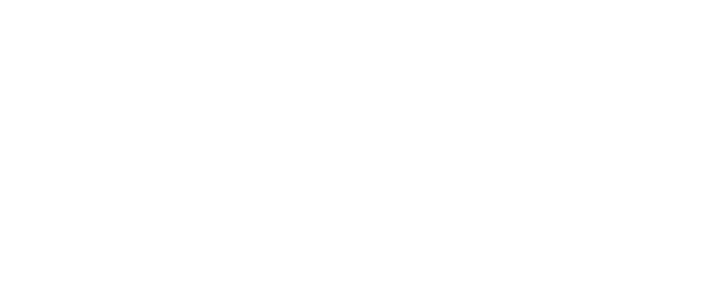
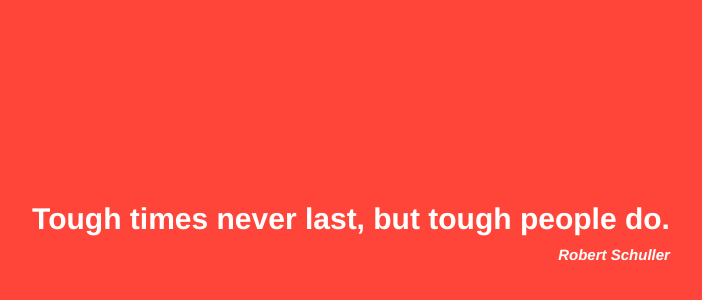
Before and after one commit to diegchav/mornq-react, a React (Create React App) app: page / in a window 1280 px wide. Shown: the part 168-468 px from the top of the page, without its empty margins (289-991 px from the left). Built offline with nearby package versions, Linux system fonts and the light colour scheme.

Commit message:
Create quote component with hardcoded initial data

```diff
--- a/src/App.js
+++ b/src/App.js
@@ -1,13 +1,25 @@
-import React from 'react';
+import React from 'react'
 
+import Color from './models/color';
+
+import Quote from './components/quote/quote.component';
+
+import AppContainer from './App.styles';
 import GlobalStyle from './global.styles';
 
-function App() {
-  return (
-    <React.Fragment>
-      <GlobalStyle />
-    </React.Fragment>
-  );
+class App extends React.Component {
+  state = {
+    background: Color.random()
+  }
+
+  render() {
+    return (
+      <AppContainer background={this.state.background}>
+        <GlobalStyle />
+        <Quote />
+      </AppContainer>
+    );
+  }
 }
 
 export default App;
--- /dev/null
+++ b/src/App.styles.js
@@ -0,0 +1,12 @@
+import styled from 'styled-components';
+
+const AppContainer = styled.div`
+  width: 100vw;
+  height: 100vh;
+  background: ${props => props.background};
+  display: flex;
+  align-items: center;
+  justify-content: center;
+`;
+
+export default AppContainer;
--- /dev/null
+++ b/src/components/quote/quote.component.js
@@ -0,0 +1,12 @@
+import React from 'react';
+
+import QuoteContainer from './quote.styles';
+
+const Quote = () => (
+    <QuoteContainer>
+        <h1 className="quote-text">Tough times never last, but tough people do.</h1>
+        <h4 className="quote-author">Robert Schuller</h4>
+    </QuoteContainer>
+);
+
+export default Quote;
--- /dev/null
+++ b/src/components/quote/quote.styles.js
@@ -0,0 +1,25 @@
+import styled from 'styled-components';
+
+const QuoteContainer = styled.div`
+    display: flex;
+    flex-direction: column;
+    color: white;
+    padding: 2rem;
+
+    .quote-text,
+    .quote-author {
+        margin: .5rem 0;
+    }
+
+    .quote-text {
+        font-size: 3rem;
+    }
+
+    .quote-author {
+        font-size: 1.5rem;
+        font-style: italic;
+        text-align: right;
+    }
+`;
+
+export default QuoteContainer;
--- a/src/global.styles.js
+++ b/src/global.styles.js
@@ -4,9 +4,20 @@ const GlobalStyle = createGlobalStyle`
     body {
         margin: 0;
         padding: 0;
-        width: 100vw;
-        height: 100vh;
         font-family: Helvetica, Arial, sans-serif;
+    }
+
+    html {
+        font-size: 62.5%;
+    }
+
+    h1,
+    h2,
+    h3,
+    h4,
+    h5,
+    h6 {
+        margin: 0;
     }
 `;
 
```
